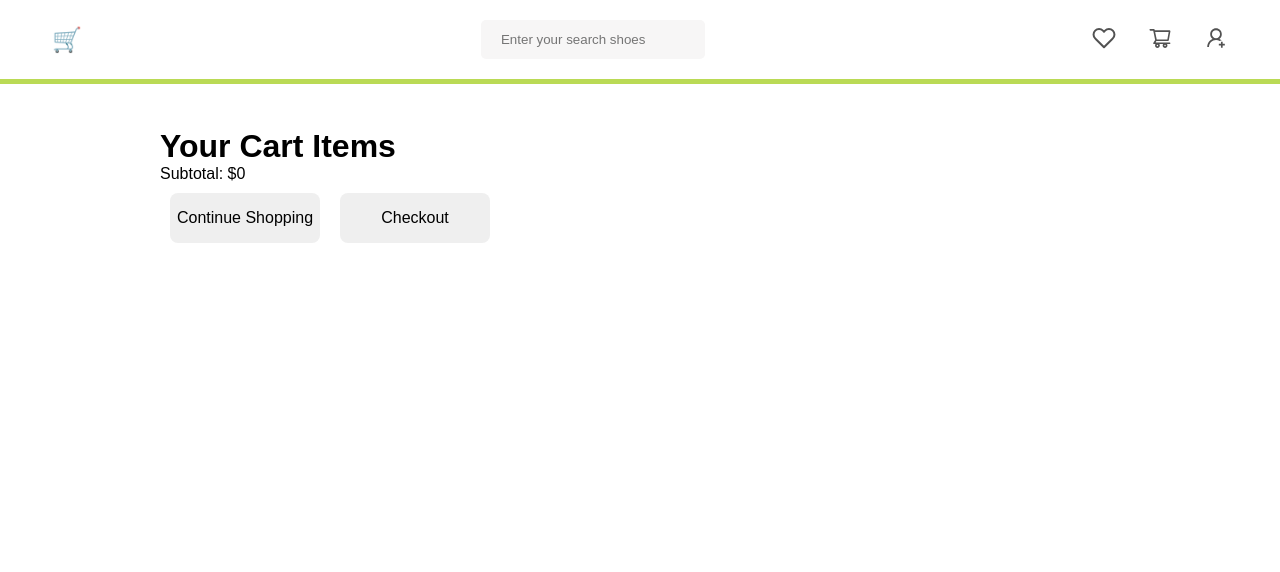
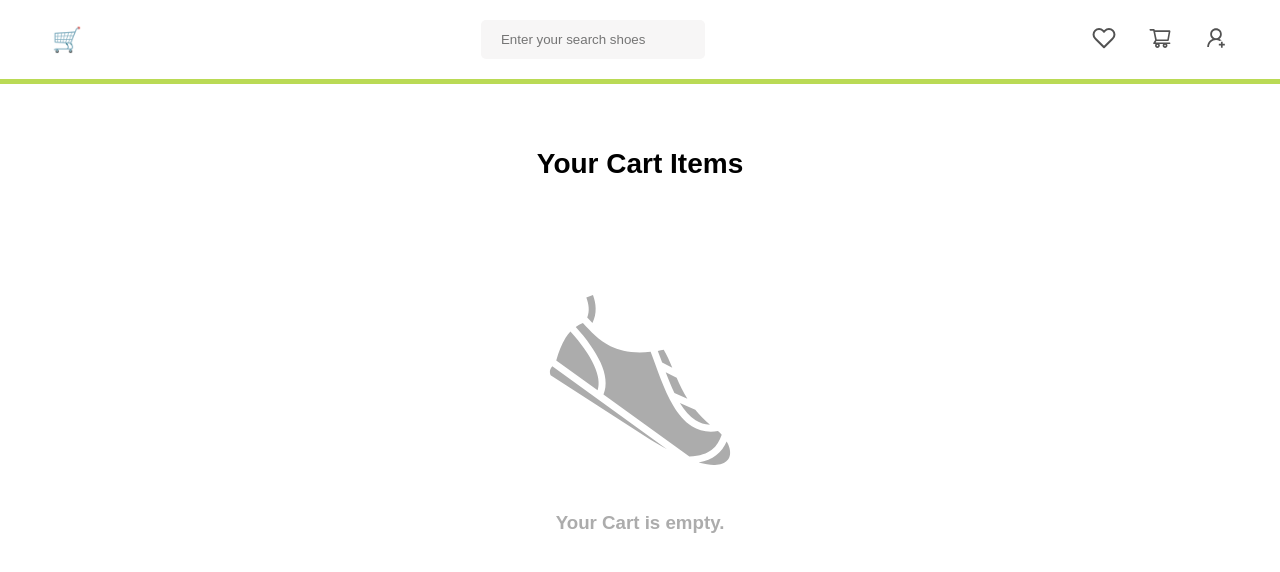
Before and after one commit to faabaf01/adv-filtering, a React (Create React App) app: page /cart in a window 1280 px wide. Shown: the top 572 px of the page. Built offline with nearby package versions, Linux system fonts and the light colour scheme.

Commit message:
added empty cart

```diff
--- a/src/pages/cart/cart.css
+++ b/src/pages/cart/cart.css
@@ -1,11 +1,35 @@
 .cart {
     display: flex;
     flex-direction: column;
-    margin-left: 10rem;
     margin-top: 8rem;
-
+    align-items: center;
+    justify-content: center;
 }
 
+.cart-title {
+    margin-bottom: 20px;
+    margin-top: 20px;
+    font-size: 14px;
+    font-family: sans-serif;
+}
+
+.cart h3 {
+    margin-top: 2rem;
+    color: rgb(172, 172, 172);
+}
+
+.cart-empty {
+    margin-top: 5rem;
+    display: flex;
+    flex-direction: column;
+    align-items: center;
+    justify-content: center;
+}
+.cart-empty-icon {
+    color: rgb(172, 172, 172);
+    width: 200px;
+    height: 200px;
+}
 .cartItem {
     height: 250px;
     width: 700px;
--- a/src/pages/cart/cart.jsx
+++ b/src/pages/cart/cart.jsx
@@ -1,16 +1,19 @@
-import React, { useContext } from "react";
-import "./cart.css";
-import data from "../../db/data";
+import { useContext } from "react";
 import { ShopContext } from "../../context/shop-context";
 import { CartItem } from "./cart-item";
+import { useNavigate } from "react-router-dom";
+import { GiRunningShoe } from "react-icons/gi";
+import data from "../../db/data";
+import "./cart.css";
 
 const Cart = () => {
   const { cartItems, getTotalCartAmount } = useContext(ShopContext);
   const totalAmount = getTotalCartAmount();
-  console.log(totalAmount);
+  const navigate = useNavigate();
+
   return (
     <div className="cart">
-      <div>
+      <div className="cart-title">
         <h1>Your Cart Items</h1>
       </div>
       <div className="cartItems">
@@ -20,12 +23,18 @@ const Cart = () => {
           }
         })}
       </div>
-
-      <div className="checkout">
-        <p> Subtotal: ${totalAmount}</p>
-        <button> Continue Shopping</button>
-        <button> Checkout </button>
-      </div>
+      {totalAmount > 0 ? (
+        <div className="checkout">
+          <p> Subtotal: ${totalAmount}</p>
+          <button onClick={() => navigate("/")}> Continue Shopping</button>
+          <button> Checkout </button>
+        </div>
+      ) : (
+        <div className="cart-empty">
+          <GiRunningShoe className="cart-empty-icon" />
+          <h3>Your Cart is empty.</h3>
+        </div>
+      )}
     </div>
   );
 };
```
